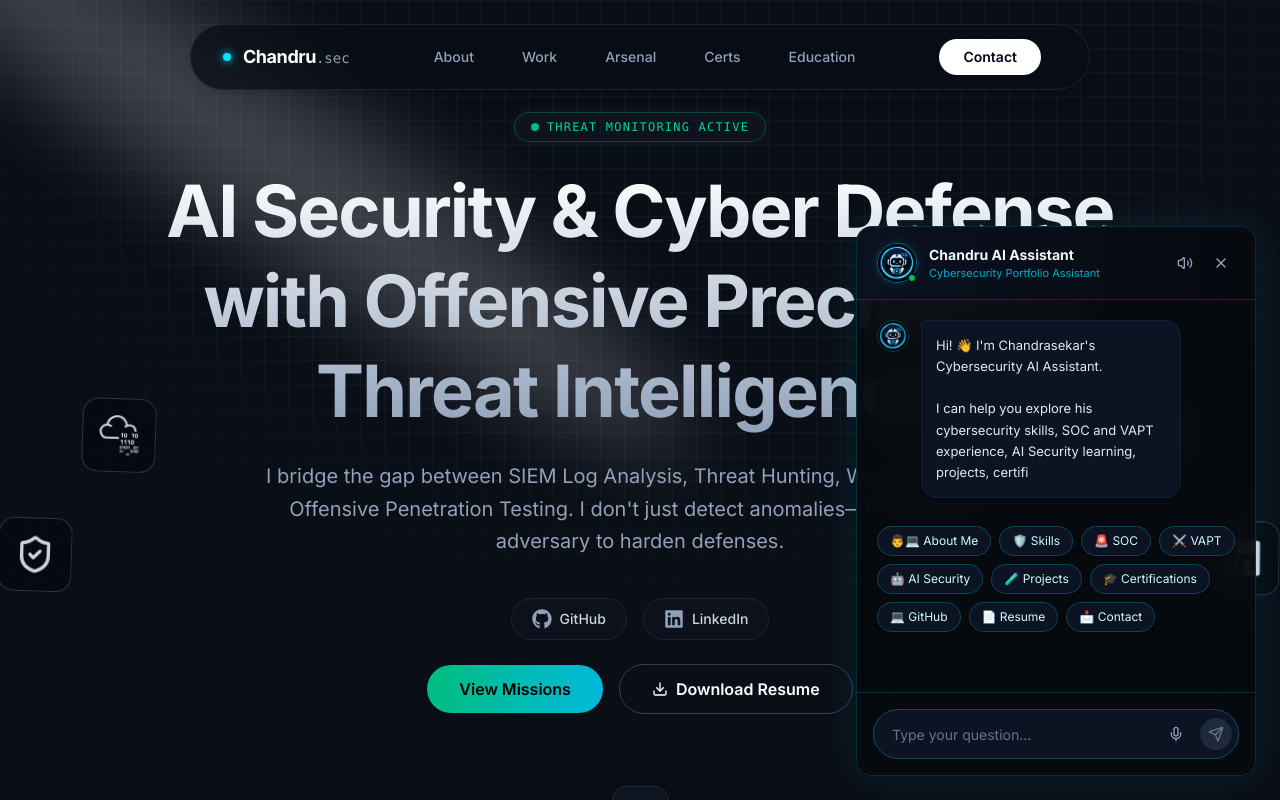
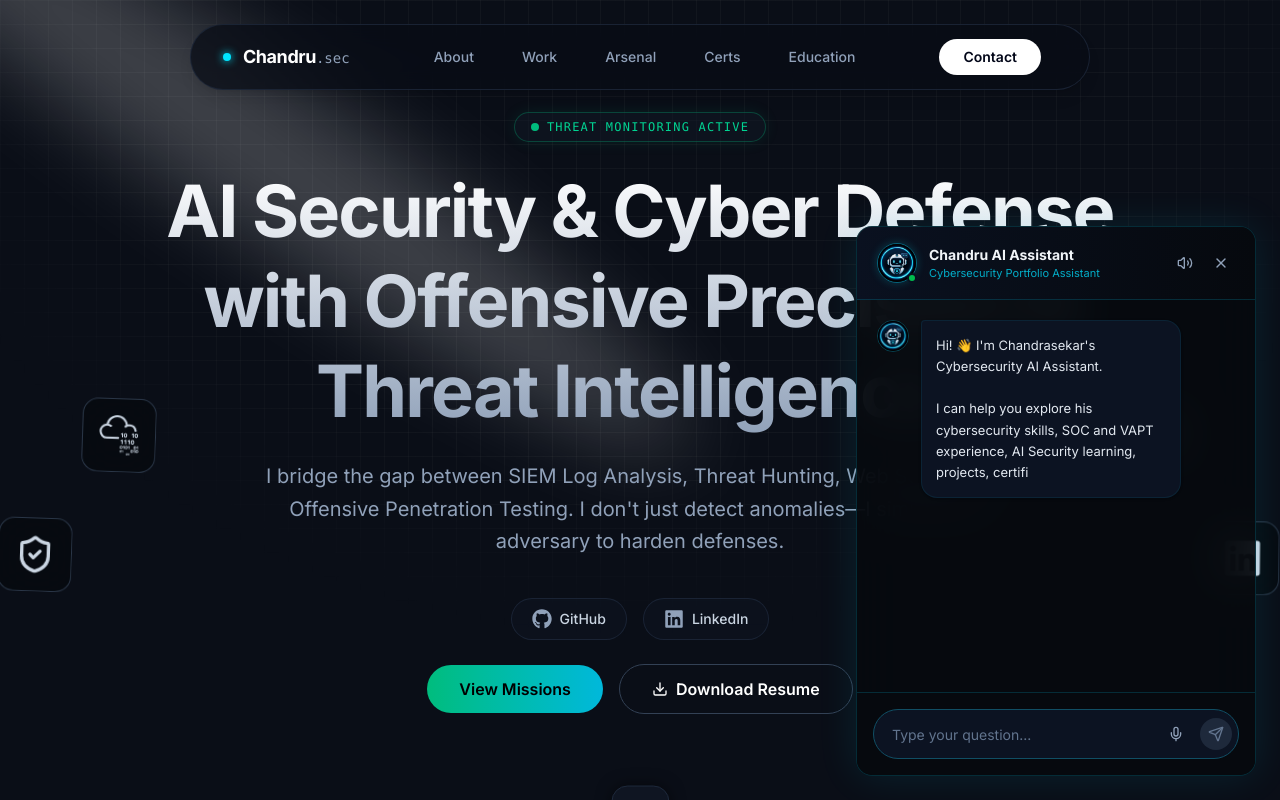
Before and after one commit to chandru766/chandru-sec-portfolio, a Next.js app: page / in a window 1280 px wide. Both pictures are taken after a click on the element 1224 px from the left and 740 px from the top of the page. Shown: the top 800 px of the page. Built offline with nearby package versions, Linux system fonts and the light colour scheme.

Commit message:
Fix chatbot typing animation replay issue

```diff
--- a/src/components/Chatbot.tsx
+++ b/src/components/Chatbot.tsx
@@ -8,6 +8,7 @@ type Message = {
   id: string;
   text: string;
   isBot: boolean;
+  typingCompleted?: boolean;
 };
 
 const renderFormattedText = (text: string) => {
@@ -41,11 +42,10 @@ export function Chatbot() {
   const [isVoiceEnabled, setIsVoiceEnabled] = useState(true);
   const [isListening, setIsListening] = useState(false);
   const [isThinking, setIsThinking] = useState(false);
-  const [isTyping, setIsTyping] = useState(false);
   const [isSpeaking, setIsSpeaking] = useState(false);
 
   const [messages, setMessages] = useState<Message[]>([
-    { id: "1", text: "Hi! 👋 I'm Chandrasekar's Cybersecurity AI Assistant.\n\nI can help you explore his cybersecurity skills, SOC and VAPT experience, AI Security learning, projects, certifications, and practical labs.\n\nWhat would you like to know?", isBot: true }
+    { id: "1", text: "Hi! 👋 I'm Chandrasekar's Cybersecurity AI Assistant.\n\nI can help you explore his cybersecurity skills, SOC and VAPT experience, AI Security learning, projects, certifications, and practical labs.\n\nWhat would you like to know?", isBot: true, typingCompleted: false }
   ]);
   const [input, setInput] = useState("");
   const messagesEndRef = useRef<HTMLDivElement>(null);
@@ -146,9 +146,8 @@ export function Chatbot() {
     setTimeout(() => {
       setIsThinking(false);
       const response = getBotResponse(text);
-      const botMessage = { id: (Date.now() + 1).toString(), text: response, isBot: true };
+      const botMessage = { id: (Date.now() + 1).toString(), text: response, isBot: true, typingCompleted: false };
       setMessages(prev => [...prev, botMessage]);
-      setIsTyping(true);
       speak(response);
     }, 1200);
   };
@@ -380,7 +379,7 @@ export function Chatbot() {
 
             {/* Messages Area */}
             <div className="flex-1 overflow-y-auto p-5 space-y-5 scrollbar-thin scrollbar-thumb-cyan-900 scrollbar-track-transparent">
-              {messages.map((msg, index) => (
+              {messages.map((msg) => (
                 <div
                   key={msg.id}
                   className={`flex ${msg.isBot ? "justify-start" : "justify-end"}`}
@@ -400,8 +399,13 @@ export function Chatbot() {
                           : "bg-cyan-500/20 text-cyan-50 rounded-tr-sm border border-cyan-500/30 backdrop-blur-md"
                       }`}
                     >
-                      {msg.isBot && index === messages.length - 1 ? (
-                        <TypingMessage text={msg.text} onComplete={() => setIsTyping(false)} />
+                      {msg.isBot && !msg.typingCompleted ? (
+                        <TypingMessage
+                          text={msg.text}
+                          onComplete={() => {
+                            setMessages(prev => prev.map(m => m.id === msg.id ? { ...m, typingCompleted: true } : m));
+                          }}
+                        />
                       ) : (
                         renderFormattedText(msg.text)
                       )}
@@ -411,7 +415,7 @@ export function Chatbot() {
               ))}
 
               {/* Quick Actions */}
-              {!isThinking && !isTyping && (
+              {!isThinking && !(messages[messages.length - 1]?.isBot && !messages[messages.length - 1]?.typingCompleted) && (
                 <motion.div
                   initial={{ opacity: 0, y: 10 }}
                   animate={{ opacity: 1, y: 0 }}
```
